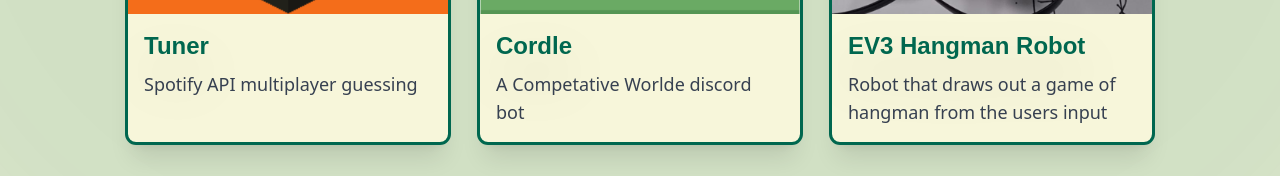
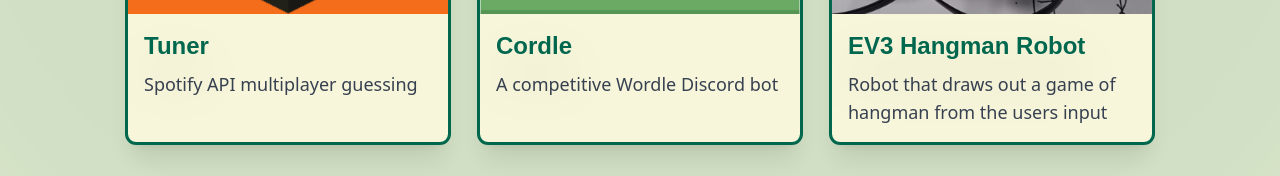
Before and after one commit to Tworye01/portfolio, a React (Vite) app: page /#/projects in a window 1280 px wide. Shown: the part 490-666 px from the top of the page. Built offline with nearby package versions, Linux system fonts and the light colour scheme.

Commit message:
fix: spelling

```diff
--- a/src/projects/projects.tsx
+++ b/src/projects/projects.tsx
@@ -14,7 +14,7 @@ export default function Projects() {
 
       <div className="flex flex-row gap-8  mb-64">
         <ProjectCardComponent image={'./assets/tuner.PNG'} title={'Tuner'} description={'Spotify API multiplayer guessing'} link={'https://github.com/j3-n/tuner'}/>
-        <ProjectCardComponent image={'./assets/cordle.PNG'} title={'Cordle'} description={'A Competative Worlde discord bot'} link={'https://github.com/JPadley18/hackaway-v6'}/>
+        <ProjectCardComponent image={'./assets/cordle.PNG'} title={'Cordle'} description={'A competitive Wordle Discord bot'} link={'https://github.com/JPadley18/hackaway-v6'}/>
         <ProjectCardComponent image={'./assets/robot.PNG'} title={'EV3 Hangman Robot'} description={'Robot that draws out a game of hangman from the users input'} link={'https://github.com/joseph-beck/hangman-robot'}/>
       </div>
 
```
